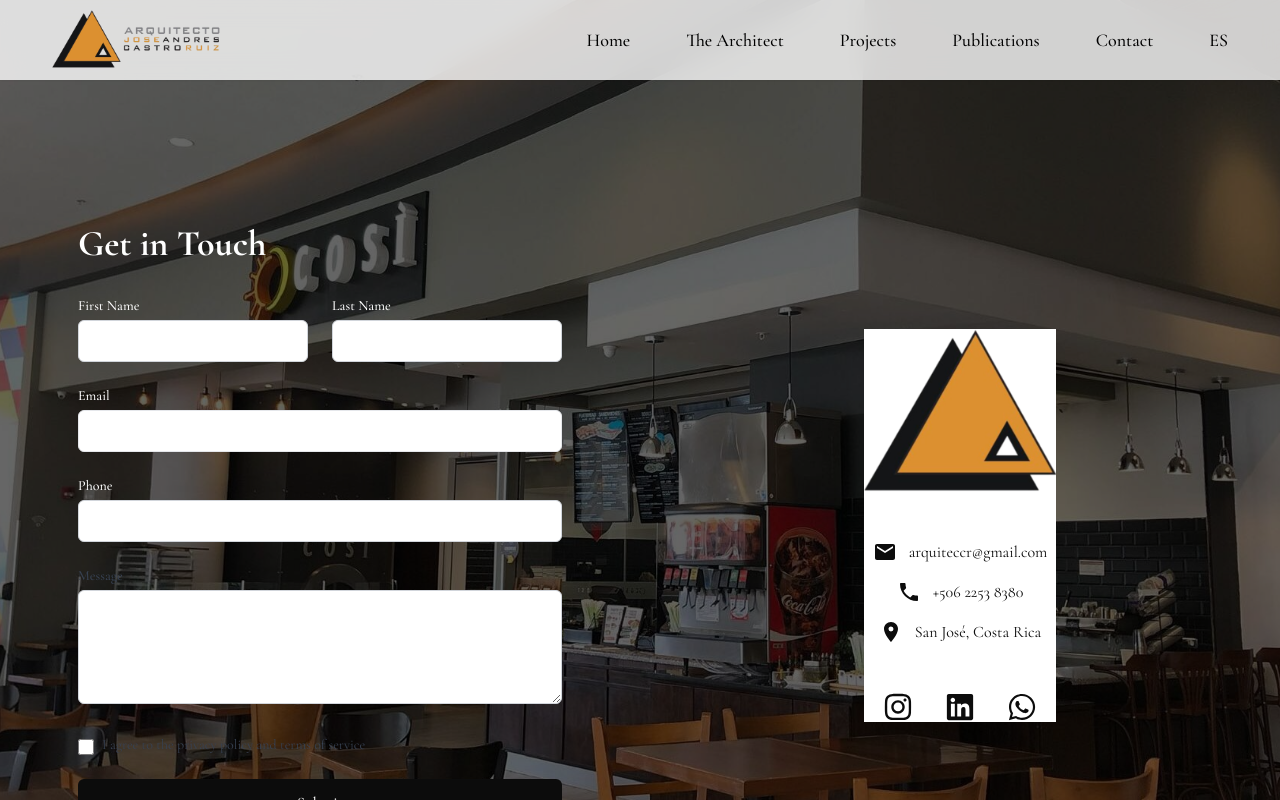
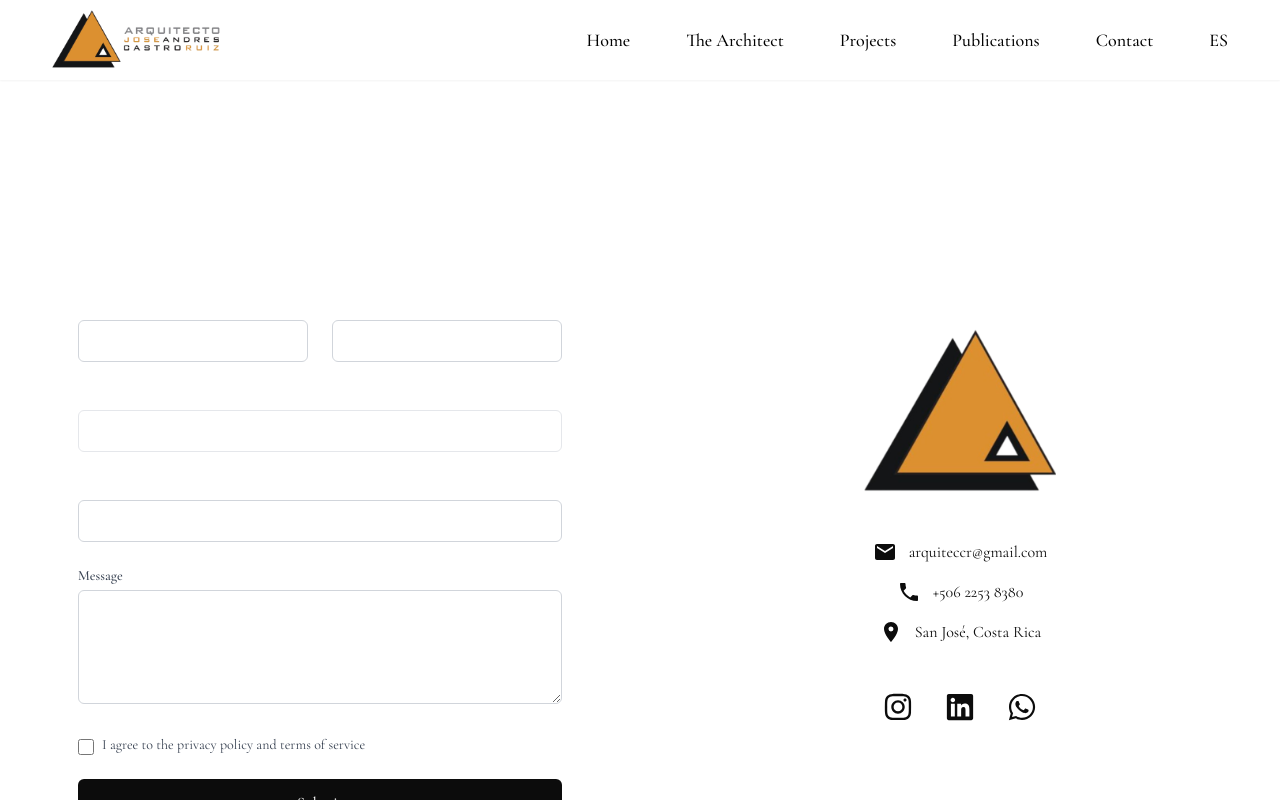
Before and after one commit to botflowlab/AndresCastroWebsite, a React (Vite) app: page /contacto in a window 1280 px wide. Shown: the top 800 px of the page. Built offline with nearby package versions, Linux system fonts and the light colour scheme; a web font is replaced by a local one.

Commit message:
Updated Contact.jsx

```diff
--- a/src/pages/contact/Contact.jsx
+++ b/src/pages/contact/Contact.jsx
@@ -5,18 +5,6 @@ import AgentInfo from './AgentInfo';
 export default function Contact() {
   return (
     <div className="min-h-screen pt-20 relative">
-      {/* Background Image with Overlay */}
-      <div
-        className="absolute inset-0 z-0"
-        style={{
-          backgroundImage: 'url(/images/acContact.jpg)',
-          backgroundSize: 'cover',
-          backgroundPosition: 'center'
-        }}
-      >
-        <div className="absolute inset-0 bg-black/60"></div>
-      </div>
-
       <div className="container mx-auto relative z-10">
         <div className="flex flex-col md:flex-row min-h-[calc(100vh-5rem)] mt-20 items-center">
           {/* Left side - Contact Form */}
```
